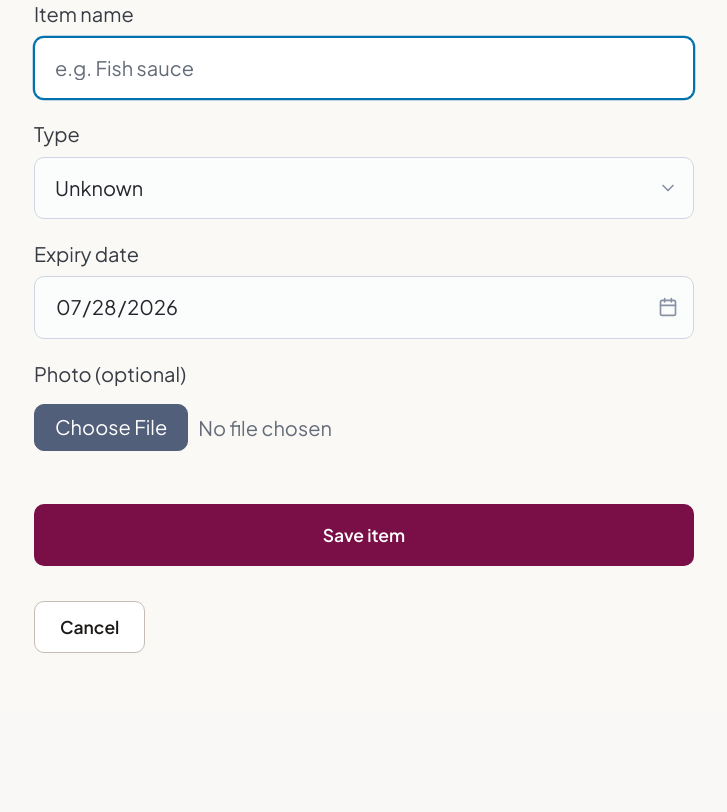
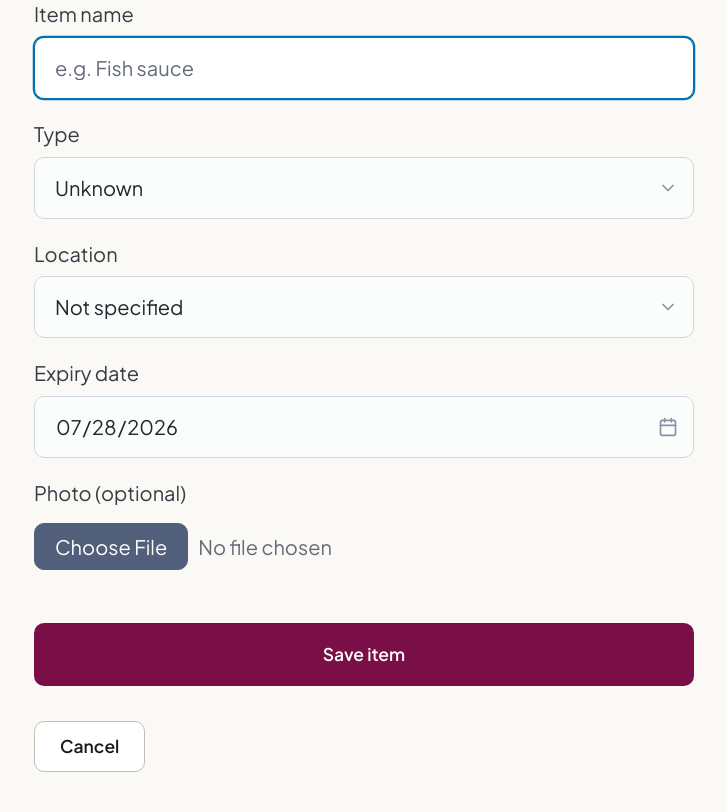
Before and after one commit to jeremychia/asian-auntie, a Flask app: page /items/add?skip=1 in a window 1280 px wide. Shown: the part 244-1056 px from the top of the page, without its empty margins (276-1003 px from the left). Before the commit the page ends 897 px from the top, so only its background shows below. Run offline with Flask 3, Linux system fonts and the light colour scheme; the visitor is signed in with stand-in values (Sample User, id 1); some libraries are stand-ins or nearby versions.

Commit message:
feat(items): add location of the item

```diff
--- a/app/models.py
+++ b/app/models.py
@@ -68,6 +68,9 @@ class Item(db.Model):
     date_added = db.Column(
         db.DateTime, nullable=False, default=lambda: datetime.now(timezone.utc)
     )
+
+    # Storage location — fridge, freezer, pantry, cupboard, counter
+    location = db.Column(db.String(32), nullable=True)
 
     # Soft delete — set on removal, null while in inventory
     removed_at = db.Column(db.DateTime, nullable=True)
--- a/app/perishables/forms.py
+++ b/app/perishables/forms.py
@@ -4,6 +4,15 @@ from flask_wtf.file import FileField, FileAllowed
 from wtforms import StringField, SelectField, SubmitField, HiddenField
 from wtforms.fields import DateField
 from wtforms.validators import DataRequired, Length, ValidationError
+
+LOCATIONS = [
+    ("", "Not specified"),
+    ("fridge", "Fridge"),
+    ("freezer", "Freezer"),
+    ("pantry", "Pantry"),
+    ("cupboard", "Cupboard"),
+    ("counter", "Counter"),
+]
 
 ITEM_TYPES = [
     ("unknown", "Unknown"),
@@ -23,6 +32,7 @@ ITEM_TYPES = [
 class AddItemForm(FlaskForm):
     name = StringField("Item name", validators=[DataRequired(), Length(min=1, max=256)])
     item_type = SelectField("Type", choices=ITEM_TYPES, default="unknown")
+    location = SelectField("Location", choices=LOCATIONS, default="")
     expiry_date = DateField("Expiry date", validators=[DataRequired()])
     photo = FileField(
         "Photo (optional)", validators=[FileAllowed(["jpg", "jpeg", "png", "webp"])]
--- a/app/perishables/routes.py
+++ b/app/perishables/routes.py
@@ -458,6 +458,7 @@ def add_item():
                 expiry_date=form.expiry_date.data,
                 confidence_score=confidence_score,
                 cache_hit=cache_hit,
+                location=form.location.data or None,
             )
             db.session.add(item)
             db.session.flush()  # get item.id before creating photos
@@ -509,6 +510,7 @@ def add_item():
                 name=form.name.data.strip(),
                 item_type=form.item_type.data,
                 expiry_date=form.expiry_date.data,
+                location=form.location.data or None,
             )
             db.session.add(item)
             db.session.flush()
--- a/static/style.css
+++ b/static/style.css
@@ -545,6 +545,7 @@ nav.container {
 .detail-header h1 {
   font-size: 1.5rem;
   font-weight: 700;
+  color: var(--text);
   margin: 0;
   letter-spacing: -0.02em;
 }
--- a/templates/perishables/add_item.html
+++ b/templates/perishables/add_item.html
@@ -416,6 +416,9 @@ function handleDoneClick(event) {
     <label for="item_type">Type</label>
     {{ form.item_type(id="item_type") }}
 
+    <label for="location">Location</label>
+    {{ form.location(id="location") }}
+
     <label for="expiry_date">Expiry date
       {% if expiry_source %}<span class="expiry-source-label expiry-source-label--{{ expiry_source }}">{{ "Printed date" if expiry_source == "printed" else "Estimated" }}</span>{% endif %}
     </label>
@@ -456,6 +459,9 @@ function handleDoneClick(event) {
 
   <label for="item_type">Type</label>
   {{ form.item_type(id="item_type") }}
+
+  <label for="location">Location</label>
+  {{ form.location(id="location") }}
 
   <label for="expiry_date">Expiry date</label>
   {{ form.expiry_date(id="expiry_date") }}
--- a/templates/perishables/item_detail.html
+++ b/templates/perishables/item_detail.html
@@ -44,6 +44,12 @@ today).days %}
       <span class="meta-label">Type</span>
       <span class="meta-value">{{ item.item_type | capitalize }}</span>
     </div>
+    {% if item.location %}
+    <div class="meta-row">
+      <span class="meta-label">Location</span>
+      <span class="meta-value">{{ item.location | capitalize }}</span>
+    </div>
+    {% endif %}
     <div class="meta-row">
       <span class="meta-label">Expires</span>
       <span class="meta-value"
```
Also changed, not shown: migrations/versions/b7c8d9e0f1a2_add_item_location.py (added, +26 -0 lines).
